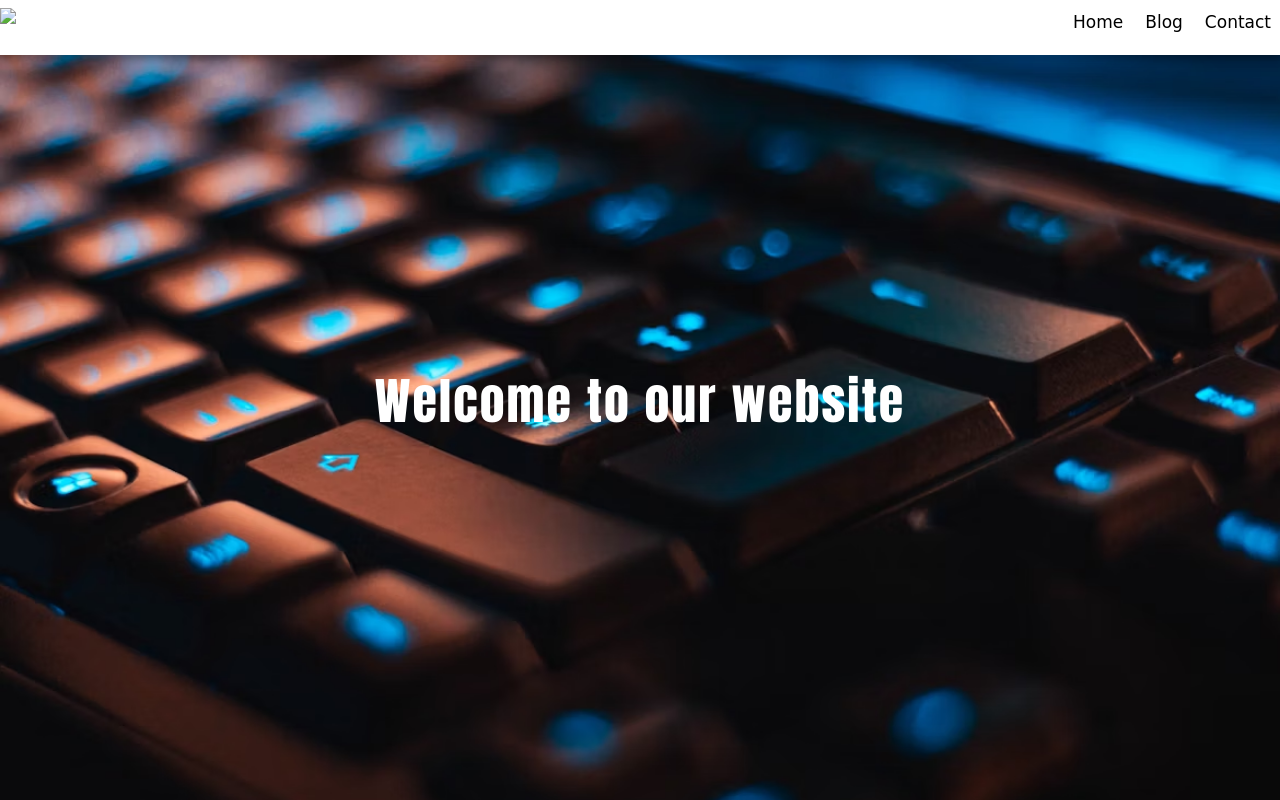
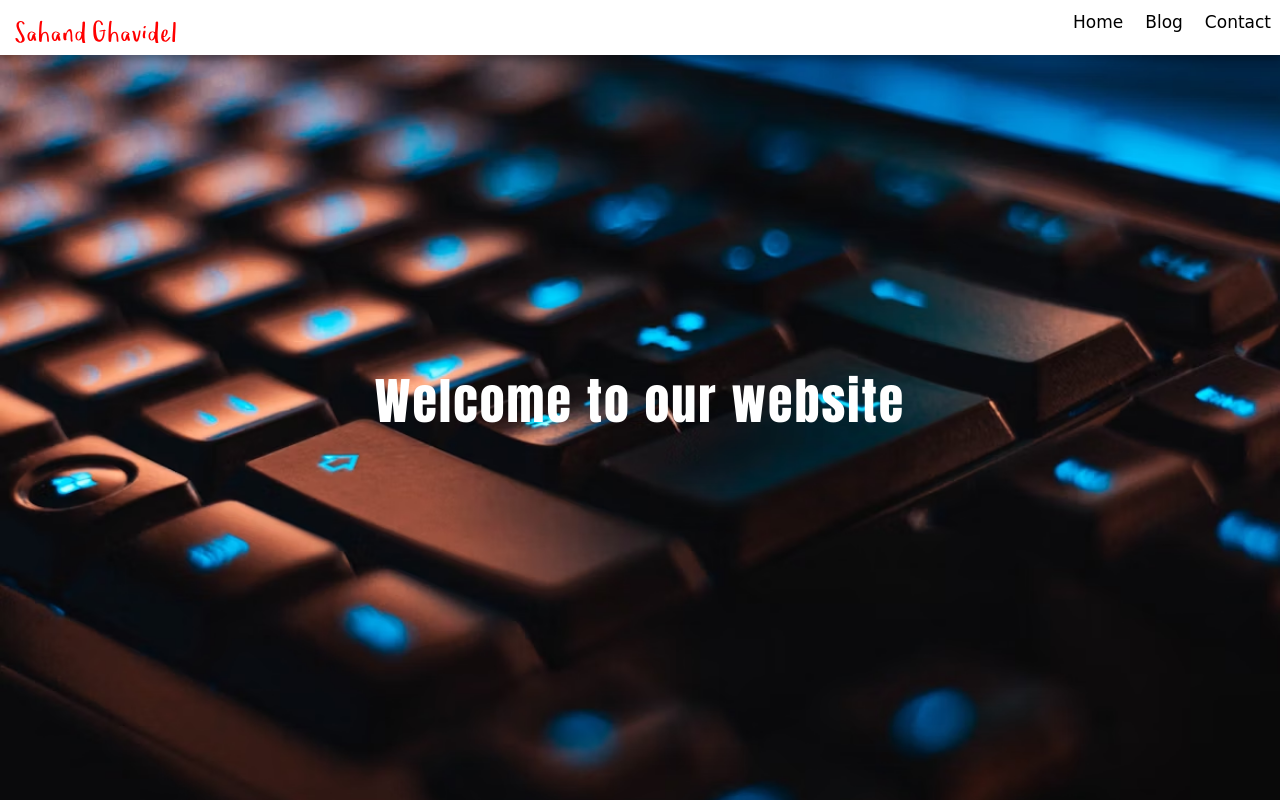
Before and after one commit to Mrfasih/p1, a plain HTML site: page index.html in a window 1280 px wide. Shown: the top 800 px of the page. Drawn offline with Linux system fonts and the light colour scheme; the site is published under a folder, as on GitHub Pages, so addresses that start at the root find nothing.

Commit message:
first mit

```diff
--- a/index.html
+++ b/index.html
@@ -10,7 +10,7 @@
 <body>
     <div class="div1">
     <nav id="navv">
-        <img class="img1" src="/img/logo.svg" ></img>
+        <img class="img1" src="img/logo.svg" ></img>
         <ul class="nav-links">
             <li>Home</li>
             <li>Blog</li>
```
